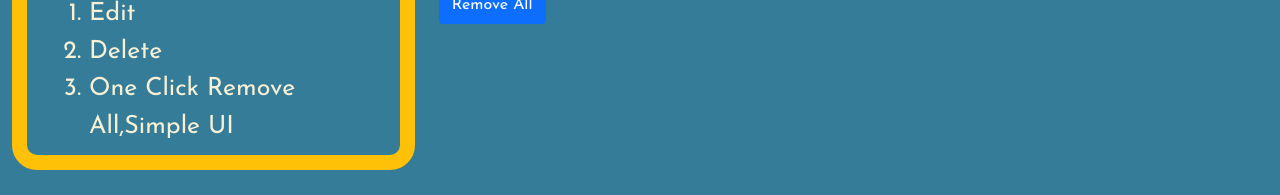
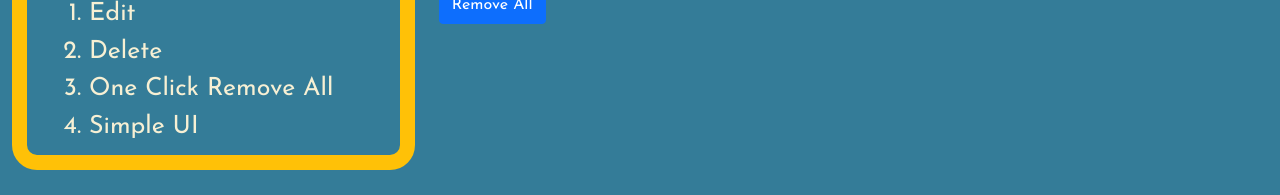
Before and after one commit to pranaypsurve/react-todo-app, a React (Create React App) app: page / in a window 1280 px wide. Shown: the part 191-386 px from the top of the page. Built offline with nearby package versions, Linux system fonts and the light colour scheme.

Commit message:
bug fixes

```diff
--- a/src/components/Todo.jsx
+++ b/src/components/Todo.jsx
@@ -13,7 +13,7 @@ class Todo extends React.Component {
             edit: false,
             currTime:new Date().toLocaleTimeString(),
             currDate:new Date().toLocaleDateString(),
-            featuresApi:["Edit","Delete","One Click Remove All,Simple UI"]
+            featuresApi:["Edit","Delete","One Click Remove All","Simple UI"]
         }
     }
     handleTodoAdd = (e) => {
```
